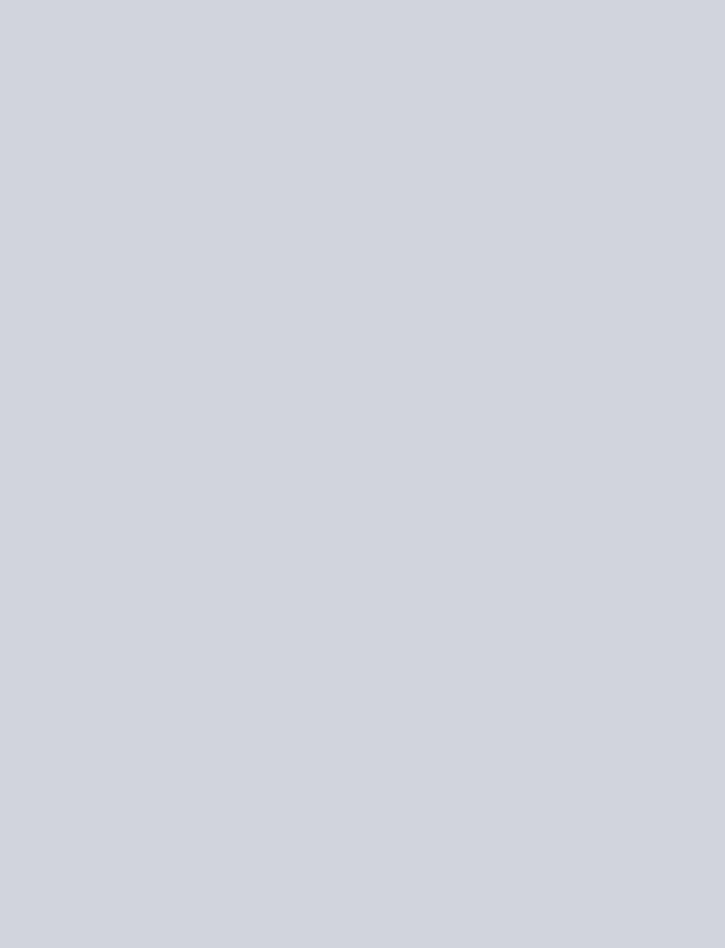
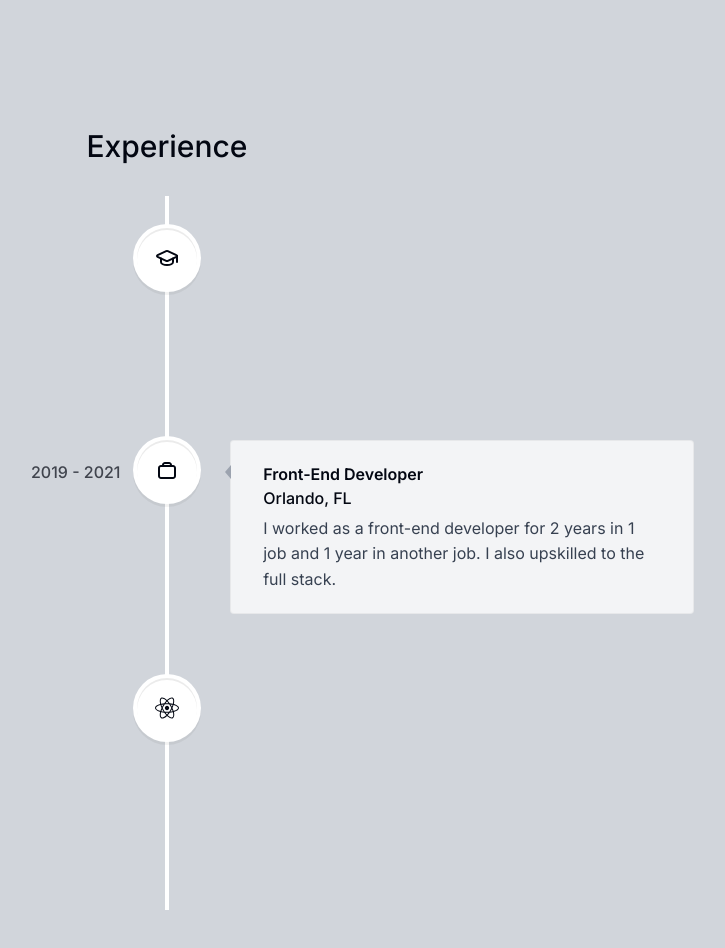
Before and after one commit to RONHEL235/portfolio-website, a Next.js app: page / in a window 1280 px wide. Shown: the part 2740-3688 px from the top of the page, without its empty margins (473-1198 px from the left). Built offline with nearby package versions, Linux system fonts and the light colour scheme.

Commit message:
Created an experience component and incorporated the react vertical timeline component for timeline.

```diff
--- a/app/page.tsx
+++ b/app/page.tsx
@@ -2,6 +2,7 @@
 import About from "@/components/about"
 import Projects from "@/components/projects"
 import Skills from "@/components/skills"
+import Experience from "@/components/experience"
 
 export default function Home() {
   return (
@@ -10,6 +11,7 @@
       <About />
       <Projects />
       <Skills />
+      <Experience />
     </main>
   )
 }
--- /dev/null
+++ b/components/experience.tsx
@@ -0,0 +1,43 @@
+"use client"
+
+import React from 'react'
+import { experiencesData } from '@/lib/data'
+import { VerticalTimeline, VerticalTimelineElement } from "react-vertical-timeline-component"
+import "react-vertical-timeline-component/style.min.css"
+
+export default function Experience() {
+  return (
+    <section
+        id="experience" >
+        <div className="text-3xl font-medium capitalize mb-8 text-center">Experience</div>
+        <VerticalTimeline>
+            {experiencesData.map((item, index) => (
+                <React.Fragment key={index}>
+                    <VerticalTimelineElement
+                    contentStyle={{
+                        background: "#f3f4f6",
+                        boxShadow: "none",
+                        border: "1px solid rgba(0, 0, 0, 0.05)",
+                        textAlign: "left",
+                        padding: "1.3rem 2rem"
+                    }}
+                    contentArrowStyle={{
+                        borderRight: "0.4rem solid #9ca3af",
+                    }}
+                    date={item.date}
+                    icon={item.icon}
+                    iconStyle={{
+                        background: "white",
+                        fontSize: "1.5rem",
+                    }}
+                    >
+                        <h3 className="font-semibold capitalize">{item.title}</h3>
+                        <p className="font-normal !mt-0">{item.location}</p>
+                        <p className="!mt-1 !font-normal text-gray-700">{item.description}</p>
+                    </VerticalTimelineElement>
+                </React.Fragment>
+            ))}
+        </VerticalTimeline>
+    </section>
+  )
+}
--- a/components/skills.tsx
+++ b/components/skills.tsx
@@ -26,7 +26,7 @@
     <section
     id="skills"
     ref={ref}
-    className="mb-28 max-w-[53rem] scroll-mt-28 text-center sm:mb-40">
+    className="mb-[2.5rem] max-w-[53rem] scroll-mt-28 text-center sm:mb-40">
         <div className="text-3xl font-medium capitalize mb-8 text-center">My skills</div>
         <ul className="flex flex-wrap justify-center gap-2 text-lg text-gray-800">
             {skillsData.map((skill, index) => (
--- a/package.json
+++ b/package.json
@@ -26,5 +26,8 @@
     "react-vertical-timeline-component": "^3.6.0",
     "tailwindcss": "3.4.3",
     "typescript": "5.4.5"
+  },
+  "devDependencies": {
+    "@types/react-vertical-timeline-component": "^3.3.6"
   }
 }
```
Also changed, not shown: 1 other file (tests, documents, lock files or other folders).
